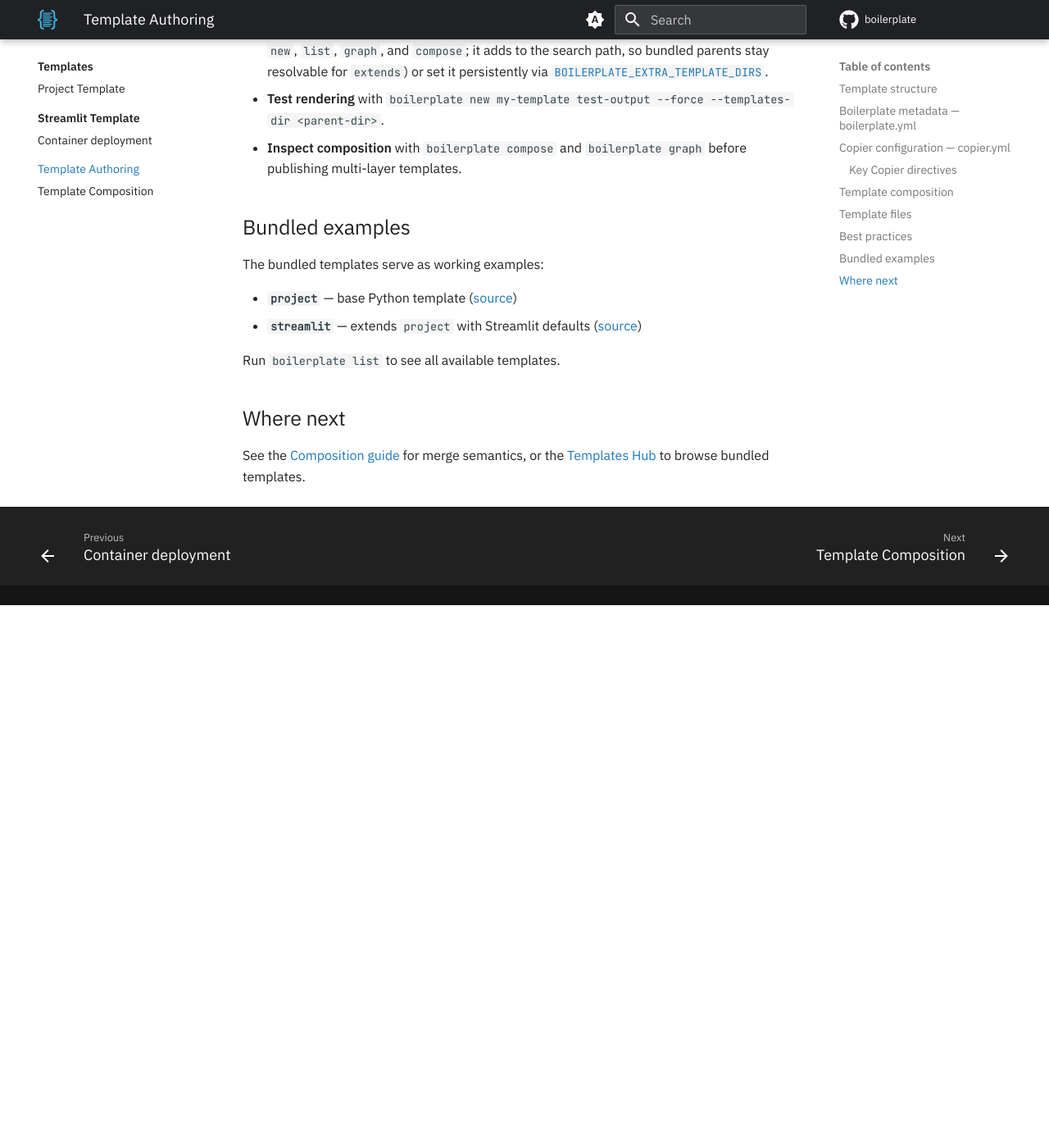
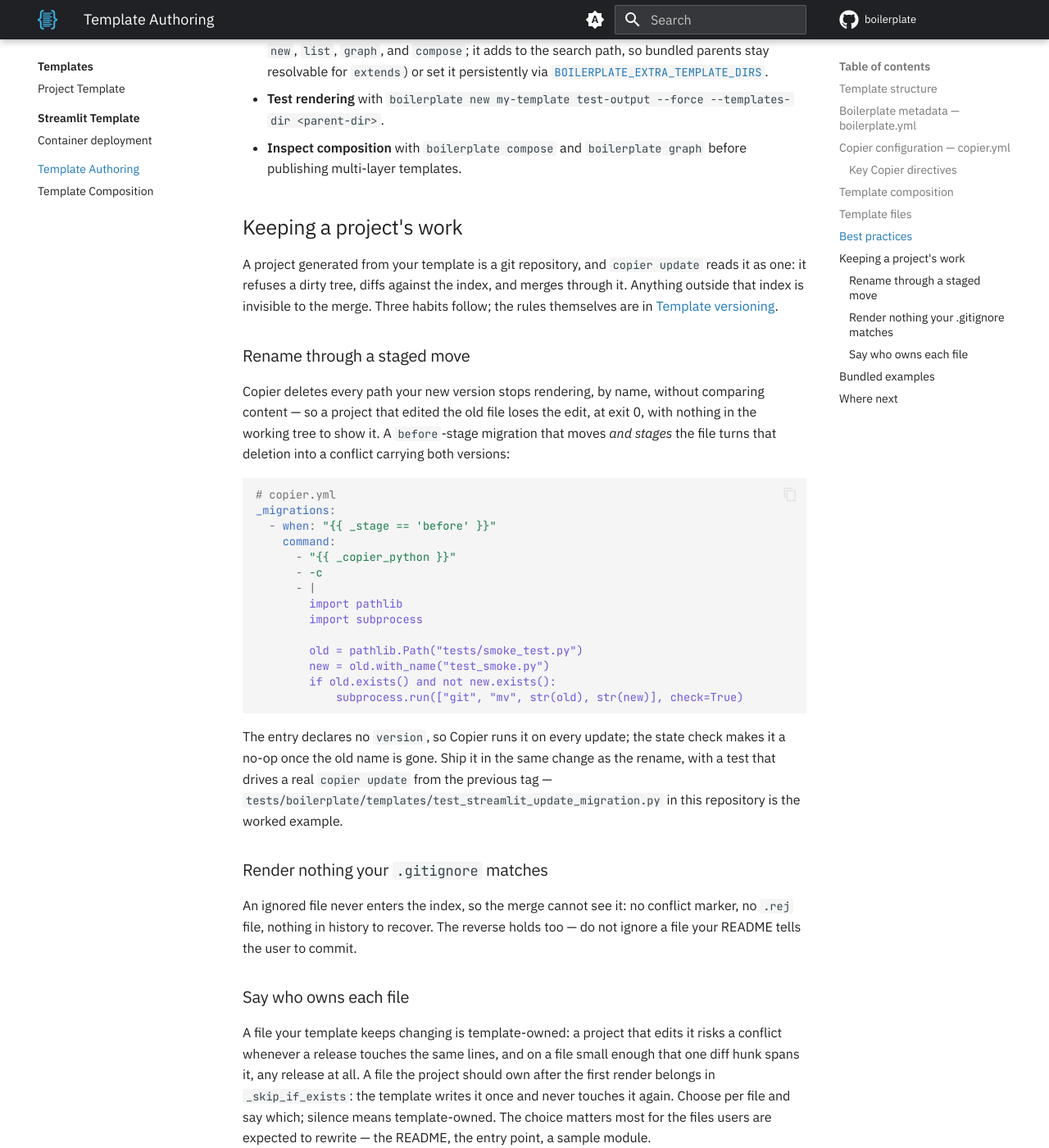
Before and after one commit to TheRealBillSiegler/boilerplate, an MkDocs documentation site: the page built from docs/templates-hub/authoring.md, in a window 1280 px wide and 1400 px high, scrolled down 3368 px. Shown: the whole window at 82% size. Built offline with MkDocs 1.6.1 and Material for MkDocs 9.7.7, drawn with Linux system fonts in a browser that asks for light colours; comment, search, counter and statistics services are not loaded; the version menu is left out; before the commit the page ends 4106 px from its top, so only the background shows below that.

Commit message:
docs: write down the rules that keep a project through an update
Copier removes every path a new template version stops rendering, by name and without comparing content, and its merge treats a renamed file as added on both sides. Three rules follow: rename through a staged move, render nothing the render own .gitignore matches, and say who owns each file. The authoring page carries the worked copier.yml entry.

Co-Authored-By: Claude Opus 5 (1M context) <noreply@anthropic.com>

````diff
--- a/docs/governance/template-versioning.md
+++ b/docs/governance/template-versioning.md
@@ -217,7 +217,7 @@ extends:
 
 ## Migration requirements for breaking changes
 
-*Design-only today: no shipped command runs migrations. This section specifies what template authors provide once the update spine ships ([ADR-007](../design/adr-007-update-model.md)).*
+*`boilerplate update` is design-only ([ADR-007](../design/adr-007-update-model.md)): no shipped command of this tool runs migrations. Vanilla `copier update` runs them now, and the bundled layers ship theirs under the rules below; the rules bind template authors either way.*
 
 ### Copier migration scripts
 
@@ -251,6 +251,12 @@ A migration is fix-up code, not replayed history: an update may cross several ve
 2. **Carried forward.** Keep every historical `_migrations` entry in every later release, in ascending version order — Copier reads the list only from the version being updated *to*, and executes it in declaration order rather than sorting by version.
 3. **Layer-scoped.** Touch only files your own template owns. Copier has no ownership model; a migration that rewrites a file another layer overrode destroys that override silently.
 4. **Conflict-aware.** Migrations run even when the merge left unresolved conflict markers, so a migration that parses a file must tolerate them — and a non-zero exit fails the whole update.
+
+Three further rules govern what an update costs the project. Copier removes every path the new template version stops rendering — by name, without comparing content — and its merge treats a renamed file as added on both sides. The template, not the tool, is where a project's own work survives that. Both behaviours are Copier internals rather than public API, verified against Copier 9.18.1; `tests/boilerplate/templates/test_streamlit_update_migration.py` drives a real update and fails if they change.
+
+5. **Rename through a staged move.** A template that renames or relocates a rendered path MUST ship a `before`-stage migration that moves the project's copy to the new name *and stages the move* (`git mv`, or a move followed by `git add -A -- <old> <new>`). Staging is the load-bearing half: Copier snapshots the index before it merges, so a staged move puts the project's content under the new name on the merge's "before updating" side, and the update pauses on a conflict carrying both versions. Without the migration the project's edited copy is deleted at exit 0 — no conflict marker, no `.rej` file, no message. The worked entry is in [Template authoring](../templates-hub/authoring.md#keeping-a-projects-work).
+6. **Render nothing the render's own `.gitignore` matches.** A file git ignores never enters the index, so Copier's merge cannot see it: no three-way merge, no conflict marker, no `.rej` file, and no history to recover it from. A template MUST NOT render a path its own ignore rules match, and MUST NOT ignore a path the render tells the user to commit.
+7. **Say who owns each file.** For every rendered file, choose between template-owned — the template keeps changing it, so a project that edits it risks a conflict whenever a release touches the same lines, and on a file small enough that one diff hunk spans it, any release at all ([ADR-015](../design/adr-015-idiomatic-artifacts.md#verification-2026-07-28)) — and project-owned, listed in `_skip_if_exists`, which the template writes once and never touches again. State the choice where an author will find it; silence means template-owned. It matters most for the files users are expected to rewrite: a README, an entry point, a sample module.
 
 ### Copier update process
 
--- a/docs/templates-hub/authoring.md
+++ b/docs/templates-hub/authoring.md
@@ -115,6 +115,41 @@ Directory names can also use Jinja2 variables: `{{package_name}}/` expands to th
 - **Test rendering** with `boilerplate new my-template test-output --force --templates-dir <parent-dir>`.
 - **Inspect composition** with `boilerplate compose` and `boilerplate graph` before publishing multi-layer templates.
 
+## Keeping a project's work
+
+A project generated from your template is a git repository, and `copier update` reads it as one: it refuses a dirty tree, diffs against the index, and merges through it. Anything outside that index is invisible to the merge. Three habits follow; the rules themselves are in [Template versioning](../governance/template-versioning.md#authoring-rules).
+
+### Rename through a staged move
+
+Copier deletes every path your new version stops rendering, by name, without comparing content — so a project that edited the old file loses the edit, at exit 0, with nothing in the working tree to show it. A `before`-stage migration that moves *and stages* the file turns that deletion into a conflict carrying both versions:
+
+```yaml
+# copier.yml
+_migrations:
+  - when: "{{ _stage == 'before' }}"
+    command:
+      - "{{ _copier_python }}"
+      - -c
+      - |
+        import pathlib
+        import subprocess
+
+        old = pathlib.Path("tests/smoke_test.py")
+        new = old.with_name("test_smoke.py")
+        if old.exists() and not new.exists():
+            subprocess.run(["git", "mv", str(old), str(new)], check=True)
+```
+
+The entry declares no `version`, so Copier runs it on every update; the state check makes it a no-op once the old name is gone. Ship it in the same change as the rename, with a test that drives a real `copier update` from the previous tag — `tests/boilerplate/templates/test_streamlit_update_migration.py` in this repository is the worked example.
+
+### Render nothing your `.gitignore` matches
+
+An ignored file never enters the index, so the merge cannot see it: no conflict marker, no `.rej` file, nothing in history to recover. The reverse holds too — do not ignore a file your README tells the user to commit.
+
+### Say who owns each file
+
+A file your template keeps changing is template-owned: a project that edits it risks a conflict whenever a release touches the same lines, and on a file small enough that one diff hunk spans it, any release at all. A file the project should own after the first render belongs in `_skip_if_exists`: the template writes it once and never touches it again. Choose per file and say which; silence means template-owned. The choice matters most for the files users are expected to rewrite — the README, the entry point, a sample module.
+
 ## Bundled examples
 
 The bundled templates serve as working examples:
````
